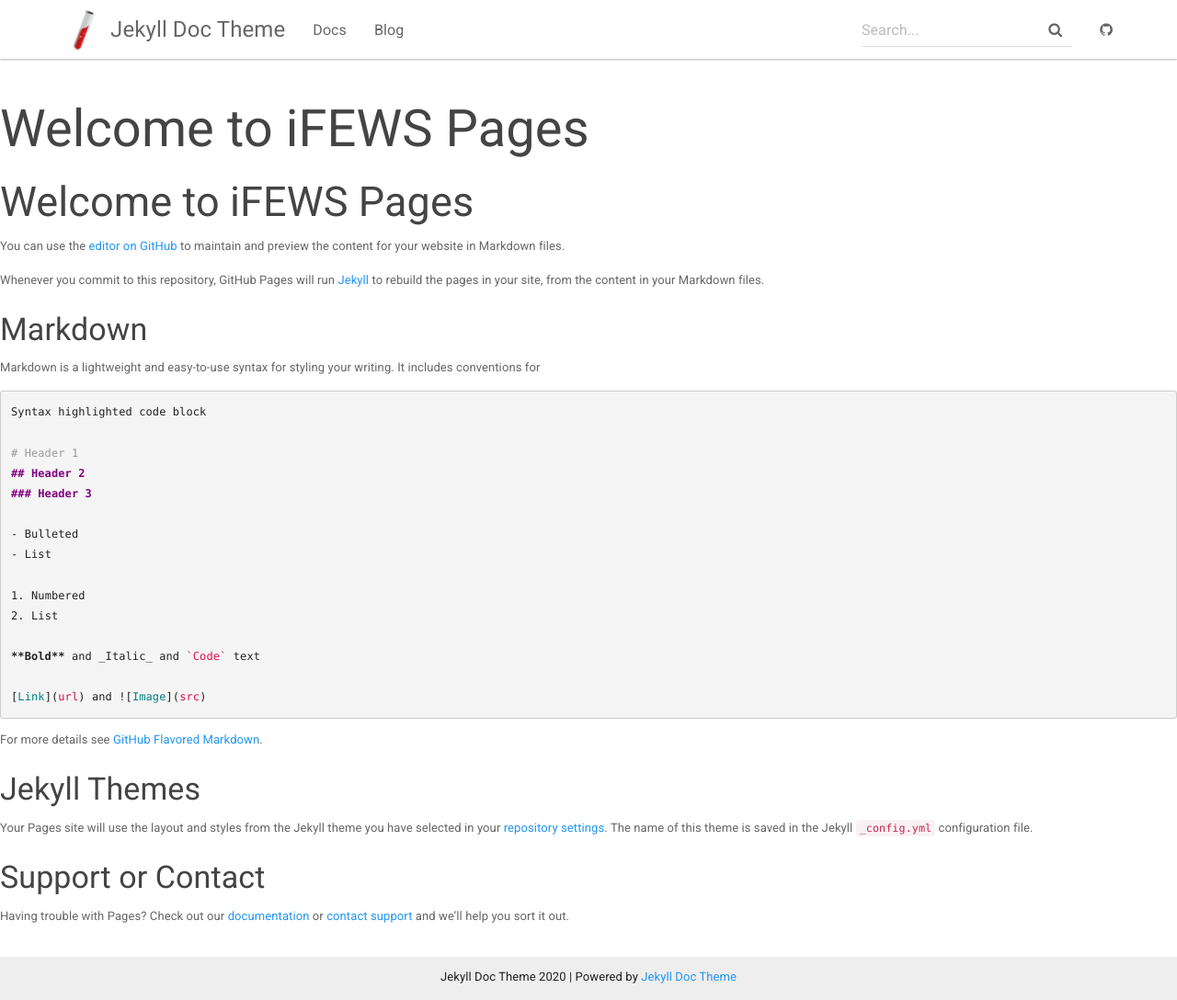
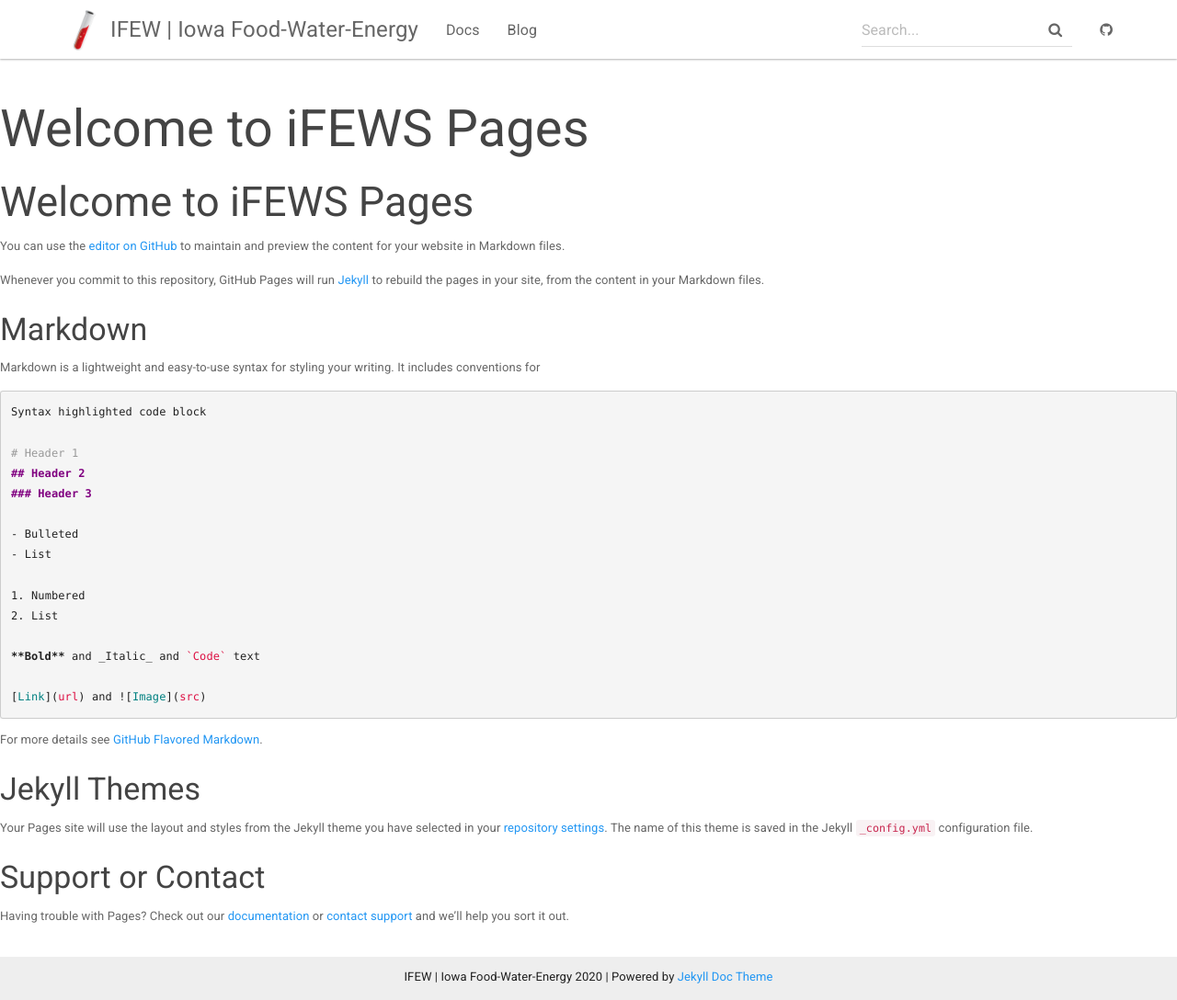
Before and after one commit to Yen-ChenLiu/ifews_website_test, a Jekyll site: the page built from index.md, in a window 1280 px wide and 1088 px high. Shown: the whole window at 92% size. Built offline with Jekyll 4.4.1, drawn with Linux system fonts in a browser that asks for light colours; our own code applies the rules of GitHub Pages for plain Markdown files.

Commit message:
Update _config.yml

```diff
--- a/_config.yml
+++ b/_config.yml
@@ -1,5 +1,5 @@
 # Site settings
-title: Jekyll Doc Theme
+title: IFEW | Iowa Food-Water-Energy
 email: your-email@domain.com
 description: >
   Jekyll Template for Project Websites
```
